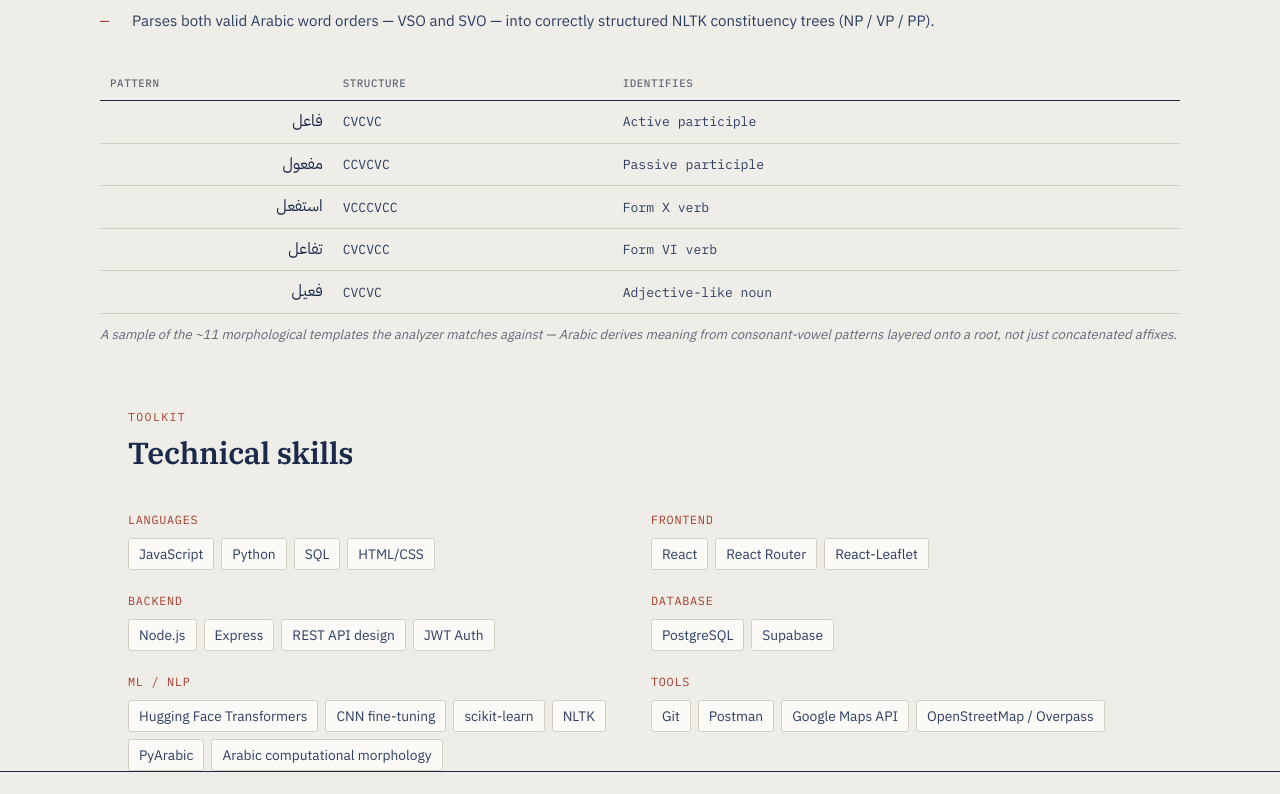
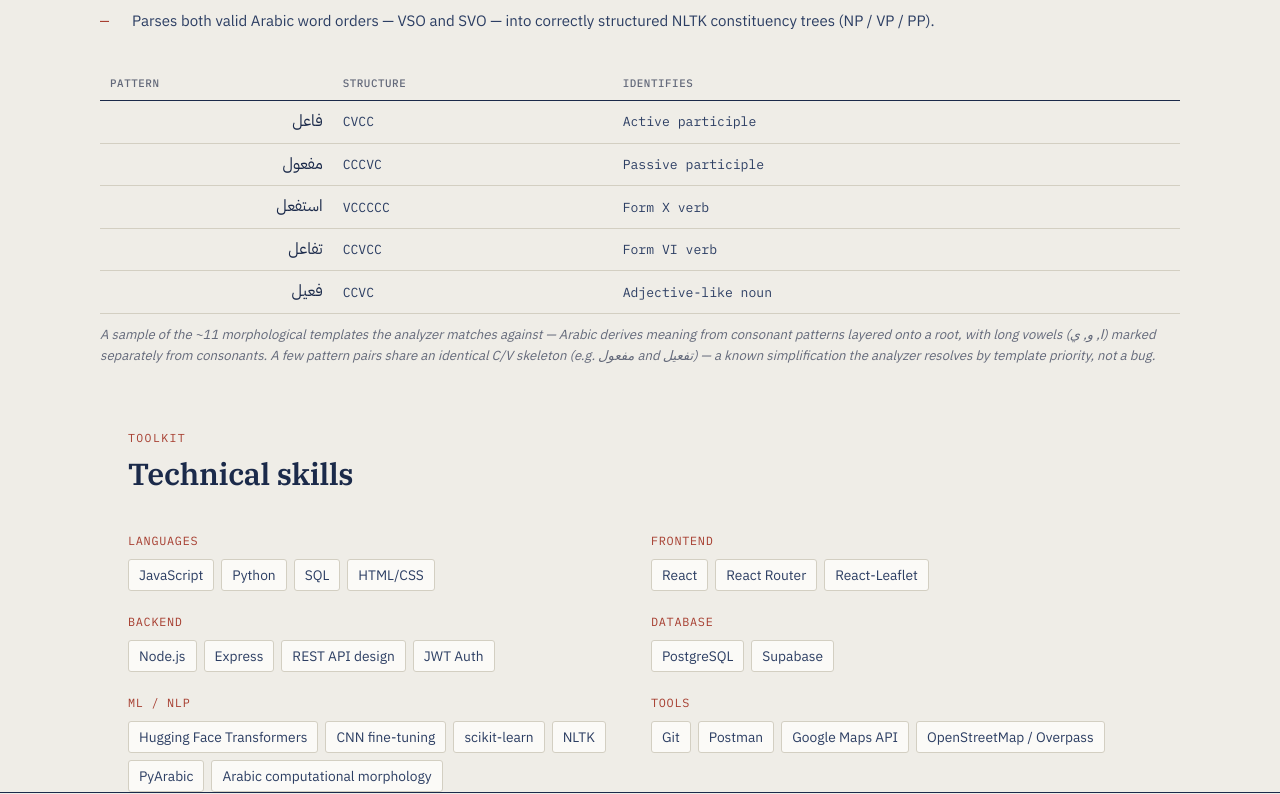
Before and after one commit to OussamaYazbekJamal/oussamayazbekjamal.github.io, a plain HTML site: page index.html in a window 1280 px wide. Shown: the part 3085-3879 px from the top of the page. Drawn offline with Linux system fonts and the light colour scheme.

Commit message:
Update index.html

```diff
--- a/index.html
+++ b/index.html
@@ -377,14 +377,14 @@
       <tr><th>Pattern</th><th>Structure</th><th>Identifies</th></tr>
     </thead>
     <tbody>
-      <tr><td>فاعل</td><td>CVCVC</td><td>Active participle</td></tr>
-      <tr><td>مفعول</td><td>CCVCVC</td><td>Passive participle</td></tr>
-      <tr><td>استفعل</td><td>VCCCVCC</td><td>Form X verb</td></tr>
-      <tr><td>تفاعل</td><td>CVCVCC</td><td>Form VI verb</td></tr>
-      <tr><td>فعيل</td><td>CVCVC</td><td>Adjective-like noun</td></tr>
+      <tr><td>فاعل</td><td>CVCC</td><td>Active participle</td></tr>
+      <tr><td>مفعول</td><td>CCCVC</td><td>Passive participle</td></tr>
+      <tr><td>استفعل</td><td>VCCCCC</td><td>Form X verb</td></tr>
+      <tr><td>تفاعل</td><td>CCVCC</td><td>Form VI verb</td></tr>
+      <tr><td>فعيل</td><td>CCVC</td><td>Adjective-like noun</td></tr>
     </tbody>
   </table>
-  <p class="pattern-note">A sample of the ~11 morphological templates the analyzer matches against — Arabic derives meaning from consonant-vowel patterns layered onto a root, not just concatenated affixes.</p>
+  <p class="pattern-note">A sample of the ~11 morphological templates the analyzer matches against — Arabic derives meaning from consonant patterns layered onto a root, with long vowels (ا, و, ي) marked separately from consonants. A few pattern pairs share an identical C/V skeleton (e.g. مفعول and تفعيل) — a known simplification the analyzer resolves by template priority, not a bug.</p>
 </article>
 
 <section id="skills" class="wrap">
```
